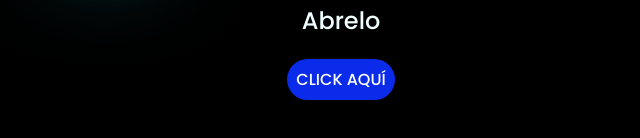
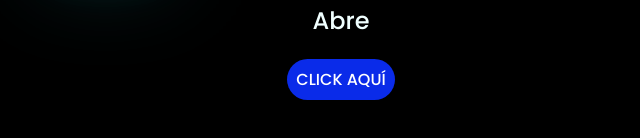
Before and after one commit to jhosselyn25/regalito, a plain HTML site: page index.html in a window 1280 px wide. Shown: the part 368-506 px from the top of the page, 307-947 px from the left. Drawn offline with Linux system fonts and the light colour scheme.

Commit message:
Update index.html

```diff
--- a/index.html
+++ b/index.html
@@ -20,7 +20,7 @@
         <span>😅</span>
     </div>
     <div class="description">
-        <span>Abrelo</span>
+        <span>Abre</span>
     </div>
     <div class="button">
         <button class="botones">
```
